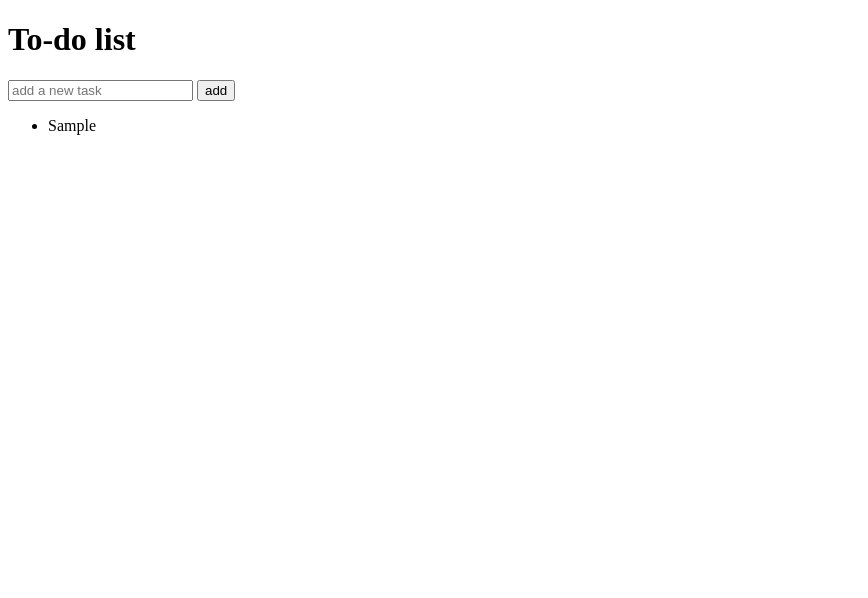
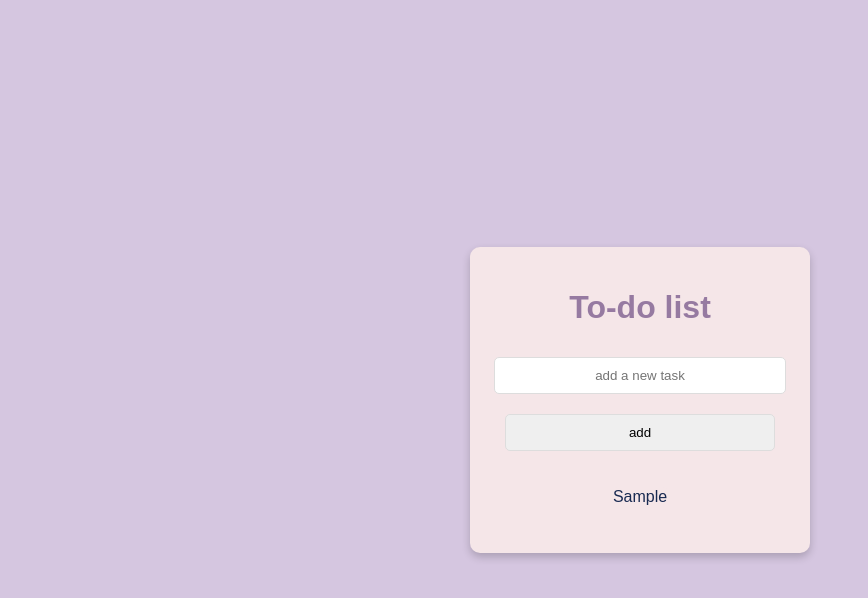
Before and after one commit to alatuus/todo-list, a plain HTML site: page index.html in a window 1280 px wide. Both pictures are taken after typing "Sample" into the empty fields and a click on the button "add". Shown: the whole page, without its empty margins (0-868 px from the left). Drawn offline with Linux system fonts and the light colour scheme.

Commit message:
second commit

```diff
--- a/index.html
+++ b/index.html
@@ -1,9 +1,9 @@
 <!DOCTYPE html>
-<html lang="pt-br">
+<html lang="eng">
 <head>
     <meta charset="UTF-8">
     <meta name="viewport" content="width=device-width, initial-scale=1.0">
-    <link rel="stylesheet" type="text/css" href="styles.css">
+    <link rel="stylesheet" type="text/css" href="style.css">
     <title>To-do list</title>
 </head>
 <body>
--- a/style.css
+++ b/style.css
@@ -1,6 +1,15 @@
+:root {
+    --beige: #f5e6e8;
+    --light-purple: #d5c6e0;
+    --grey-purple: #aaa1c8;
+    --purple: #967aa1;
+    --dark-blue: #192a51;
+}
+
 body {
     font-family: Arial, sans-serif;
-    background-color: #f4f4f4;
+    background-color: var(--light-purple);
+    color: var(--dark-blue);
     display: flex;
     justify-content: center;
     align-items: center;
@@ -8,21 +17,29 @@ body {
     margin: 0;
 }
 
+h1 {
+    color: var(--purple);
+}
+
 #app {
-    background: white;
+    background: var(--beige);
     padding: 20px;
     border-radius: 10px;
     box-shadow: 0 4px 8px rgba(0, 0, 0, 0.2);
     width: 300px;
     text-align: center;
+    display: flex;
+    flex-direction: column;
+    align-items: center;
 }
 
 input, button {
-    width: 100%;
+    width: 90%;
     padding: 10px;
-    margin: 5px 0;
+    margin: 10px 0;
     border: 1px solid #ddd;
     border-radius: 5px;
+    text-align: center;
 }
 
 ul {
@@ -32,8 +49,8 @@ ul {
 
 li {
     margin: 10px 0;
-    padding: 10px;
-    background: #f9f9f9;
+    padding: 1px;
+    background: var(--beige);
     border-radius: 5px;
     display: flex;
     justify-content: space-between;
```
